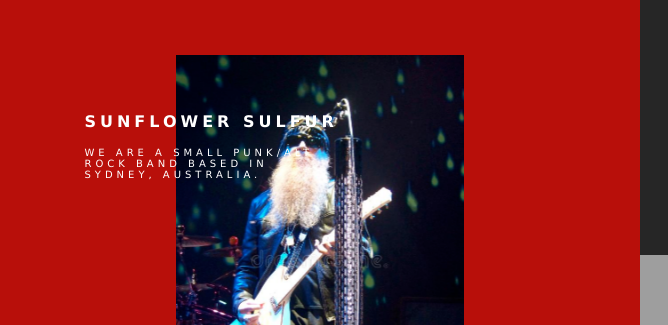
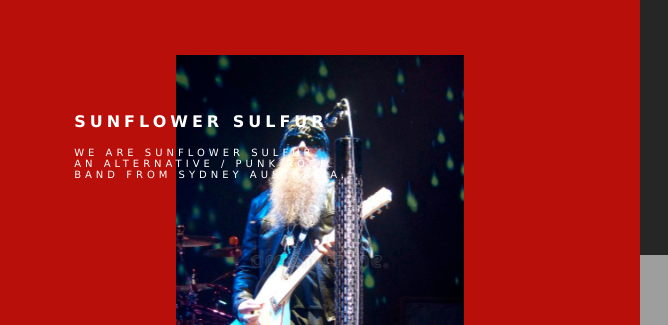
Before and after one commit to TAD3V/oldsunflower, a plain HTML site: page index.html in a window 1280 px wide. Shown: the part 145-470 px from the top of the page, 0-668 px from the left. Drawn offline with nearby package versions, Linux system fonts and the light colour scheme; grey boxes are pictures that could not be loaded.

Commit message:
Something

```diff
--- a/index.html
+++ b/index.html
@@ -31,7 +31,7 @@
                         </div>
 
                         <div class="album-artist">
-                        <p id="artist">We are a small punk/alt </br>rock band based in </br>Sydney, Australia.</p>
+                        <p id="artist">WE ARE SUNFLOWER SULFUR,</br>AN ALTERNATIVE / PUNK ROCK</br>BAND FROM SYDNEY AUSTRALIA.</p>
                         </div>
 
                   </div>
```
